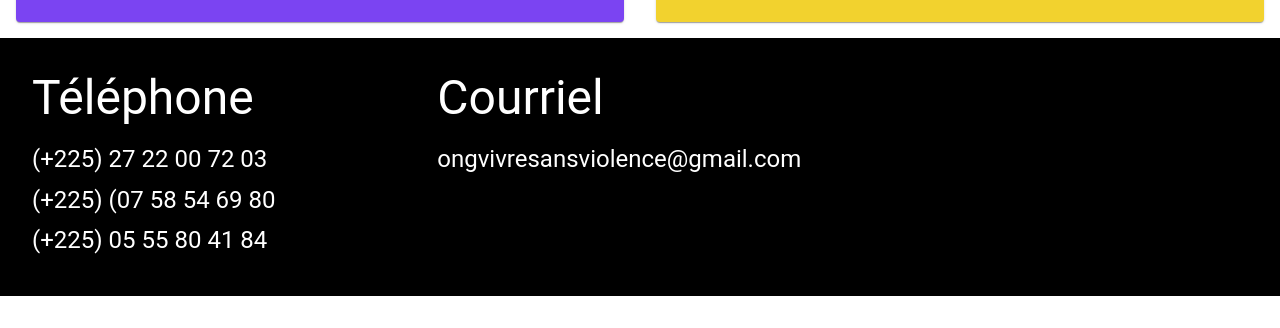
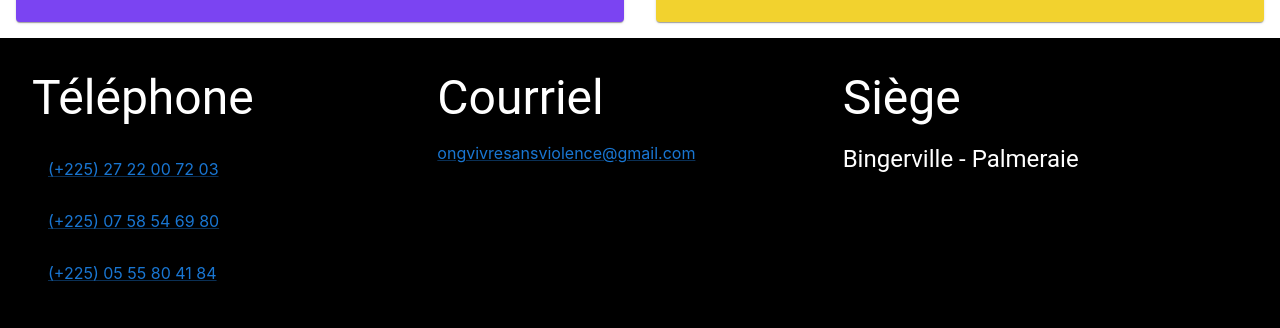
Before and after one commit to kennethKing6/VSV, a React (Create React App) app: page / in a window 1280 px wide. Shown: the part 1514-1842 px from the top of the page. Before the commit the page ends 1810 px from the top, so only its background shows below. Built offline with nearby package versions, Linux system fonts and the light colour scheme.

Commit message:
feat: vvs footer

```diff
--- a/src/components/Footer/VVSFooter.js
+++ b/src/components/Footer/VVSFooter.js
@@ -1,30 +1,34 @@
-import { Grid } from '@mui/material'
+import { Link, Grid } from '@mui/material'
 import React from 'react'
 import { Colors } from '../../theme/colors'
 import MediumPaddingLayout from '../layout/mediumPaddingLayout'
-import MediumPaddingTopBottom from '../layout/mediumPaddingTopBottom'
-import MediumSpacingLayout from '../layout/mediumSpacingLayout'
 import NoSpacingLayout from '../layout/NoSpacingLayout'
+import SmallSpacingLayout from '../layout/smallSpacingLayout'
 import MediumTitle from '../Text/MediumTitle'
 import SmallTitle from '../Text/SmallTitle'
 
 export default function VVSFooter() {
+
+
+
     return (
         <MediumPaddingLayout bgColor={Colors.primary_black}>
             <Grid container >
                 <Grid item xs={12} md={4}>
                     <MediumTitle text={"Téléphone"} />
-                    <SmallTitle text={"(+225) 27 22 00 72 03"} />
-                    <SmallTitle text={"(+225) (07 58 54 69 80"} />
-                    <SmallTitle text={"(+225) 05 55 80 41 84"} />
-
+                    <SmallSpacingLayout> <Link href="tel:27 22 00 72 03">(+225) 27 22 00 72 03</Link></SmallSpacingLayout>
+                    <SmallSpacingLayout><Link variant="contained" href="tel:07 58 54 69 80">(+225) 07 58 54 69 80</Link></SmallSpacingLayout>
+                    <SmallSpacingLayout><Link variant="contained" href="tel:05 55 80 41 84">(+225) 05 55 80 41 84</Link></SmallSpacingLayout>
                 </Grid>
                 <Grid item xs={12} md={4}>
                     <MediumTitle text={"Courriel"} />
-                    <SmallTitle text={"ongvivresansviolence@gmail.com"} />
+                    <Link href="mailto:ongvivresansviolence@gmail.com">ongvivresansviolence@gmail.com</Link>
+                </Grid>
+                <Grid item xs={12} md={4}>
+                    <MediumTitle text={"Siège"} />
+                    <SmallTitle text={"Bingerville - Palmeraie"} />
 
                 </Grid>
-                <Grid item xs={12} md={4}></Grid>
             </Grid>
 
         </MediumPaddingLayout>
```
